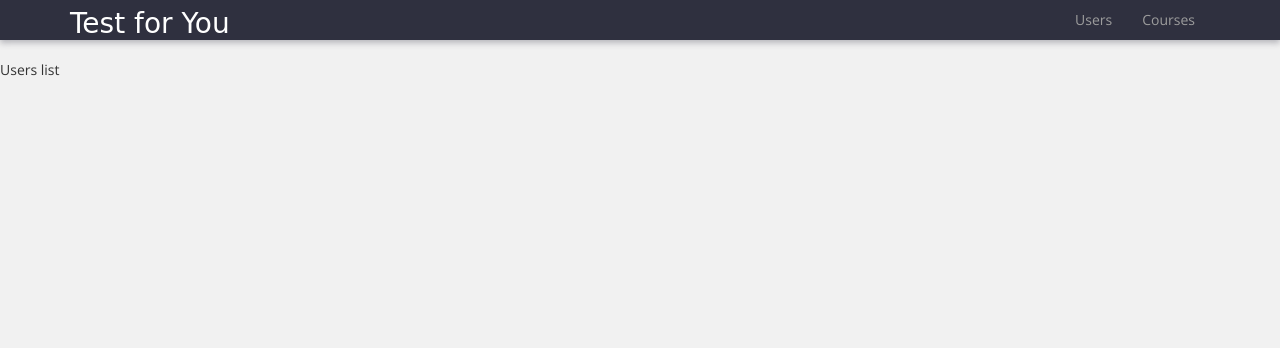
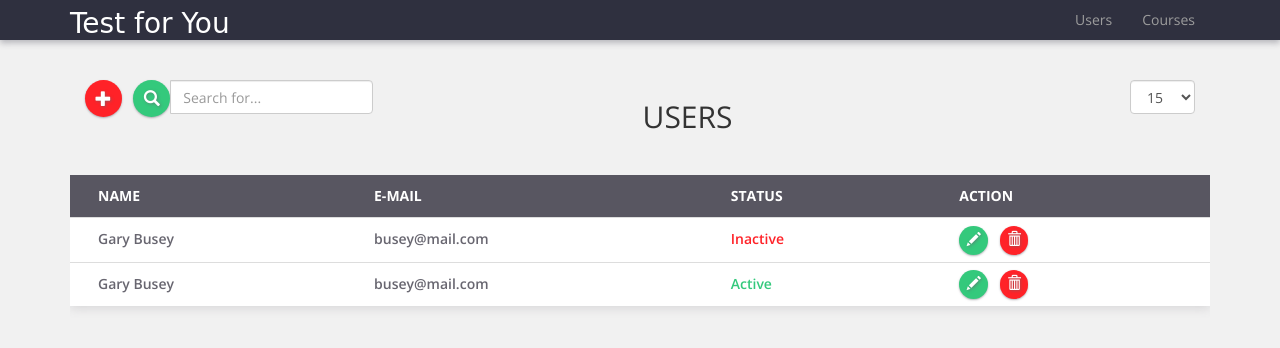
Before and after one commit to vladaoleynik/SynergyWayUsers, a Django app: page /users/ in a window 1280 px wide. Shown: the top 348 px of the page. Run offline with Django 3.2, Linux system fonts and the light colour scheme; lists and menus that the app fills with data are empty; some libraries are stand-ins or nearby versions; some web fonts are replaced.

Commit message:
Mark-up for User list page

```diff
--- a/static/assets/css/main.css
+++ b/static/assets/css/main.css
@@ -130,7 +130,8 @@ body {
 
 .dark-table>tbody>tr>th,
 .dark-table>thead>tr>th {
-    padding: 1em 2em;
+    padding: 0.5em 2em;
+    line-height: 2;
 }
 
 .dark-table tbody {
@@ -146,11 +147,99 @@ body {
     font-weight: 600;
 }
 
+/*** buttons ***/
+.input-group-btn {
+    font-size: 1em;
+}
+
+.btn-circle {
+    color: #ffffff;
+    display: inline-block;
+    width: 1.8rem;
+    height: 1.8rem;
+    text-align: center;
+    line-height: 1.8rem;
+    font-size: 1em;
+    vertical-align: middle;
+    border-radius: 50%;
+    margin-right: 0.5rem;
+    cursor: pointer;
+    transition: 0.3s all;
+    border: none;
+    box-shadow: 0 1px 2px rgba(104, 102, 112, 0.5);
+    text-shadow: 1px 1px 3px rgba(104, 102, 112, 0.6);
+}
+
+.btn-circle:hover {
+    color: #ffffff;
+}
+
+.btn-circle.btn-lg {
+    width: 3rem;
+    height: 3rem;
+    padding: 0.6em;
+    font-size: 1.4rem;
+    line-height: 1.4rem;
+}
+
+.btn-circle.btn-md {
+    width: 2.3rem;
+    height: 2.3rem;
+    padding: 0.6em;
+    font-size: 1rem;
+    line-height: 1rem;
+}
+
+.btn-red {
+    background-color: #ff2228;
+}
+
+.btn-green {
+    background-color: #34c97c;
+}
+
+.btn-red:hover {
+    background-color: #CC1B20;
+}
+
+.btn-green:hover {
+    background-color: #27965D;
+}
+
+/*** inputs ***/
+
+.input-group-btn button {
+    margin-right: 0;
+}
+
+.input-group .circle-input {
+
+}
+
+.user-header {
+    text-align: center;
+}
+
+.user-list .user-header {
+    margin-top: 2.5rem;
+    margin-bottom: 2rem;
+}
+
+.user .status-inactive {
+    color: #ff2228;
+}
+
+.user .status-active {
+    color: #34c97c;
+}
+
 /* ==========================================================================
    Helper classes
    ========================================================================== */
 
-
+.inline-block {
+    display: inline-block!important;
+}
 
 /* ==========================================================================
    EXAMPLE Media Queries for Responsive Design.
--- a/users/templates/users/user-list.html
+++ b/users/templates/users/user-list.html
@@ -3,5 +3,71 @@
 {% block title %}Users{% endblock title %}
 
 {% block content %}
-    Users list
+    <div class="user-list">
+        <div class="user-header">
+            <div class="container clearfix">
+                <div class="col-sm-6 col-md-5 col-xs-12">
+                    <form class="form-inline">
+                        <div class="form-group pull-left">
+                            <a href="#" class="btn-circle btn-md btn-red">
+                                <i class="glyphicon glyphicon-plus"></i>
+                            </a>
+                            <div class="input-group">
+                                <div class="input-group-btn">
+                                    <button class="btn-circle btn-md btn-green" type="submit">
+                                        <i class="glyphicon glyphicon-search"></i>
+                                    </button>
+                                </div>
+                                <input type="text" class="form-control" placeholder="Search for...">
+                            </div><!-- /input-group -->
+                        </div>
+                    </form>
+                </div>
+                <div class="inline-block col-sm-2 col-md-3 col-xs-12">
+                    <h2 class="text-uppercase text-center">Users</h2>
+                </div>
+                <div class="pull-right hidden-xs col-lg-1 col-md-2">
+                    <select class="form-control">
+                        <option>10</option>
+                        <option selected>15</option>
+                        <option>20</option>
+                    </select>
+                </div>
+            </div>
+        </div><!-- /.row -->
+        <div class="container">
+            <div class="table-responsive">
+                <table class="table dark-table">
+                    <thead>
+                        <tr>
+                            <th>Name</th>
+                            <th>E-mail</th>
+                            <th>Status</th>
+                            <th>Action</th>
+                        </tr>
+                    </thead>
+                    <tbody>
+                        <tr class="user">
+                            <th>Gary Busey</th>
+                            <th>busey@mail.com</th>
+                            <th class="status-inactive">Inactive</th>
+                            <th>
+                                <a class="btn-circle btn-green default-button"><i class="glyphicon glyphicon-pencil"></i></a>
+                                <a class="btn-circle btn-red default-button"><i class="glyphicon glyphicon glyphicon-trash"></i></a>
+                            </th>
+                        </tr>
+                        <tr class="user">
+                            <th>Gary Busey</th>
+                            <th>busey@mail.com</th>
+                            <th class="status-active">Active</th>
+                            <th>
+                                <a class="btn-circle btn-green"><i class="glyphicon glyphicon-pencil"></i></a>
+                                <a class="btn-circle btn-red"><i class="glyphicon glyphicon glyphicon-trash"></i></a>
+                            </th>
+                        </tr>
+                    </tbody>
+                </table>
+            </div>
+        </div>
+    </div>
 {% endblock content %}
```
